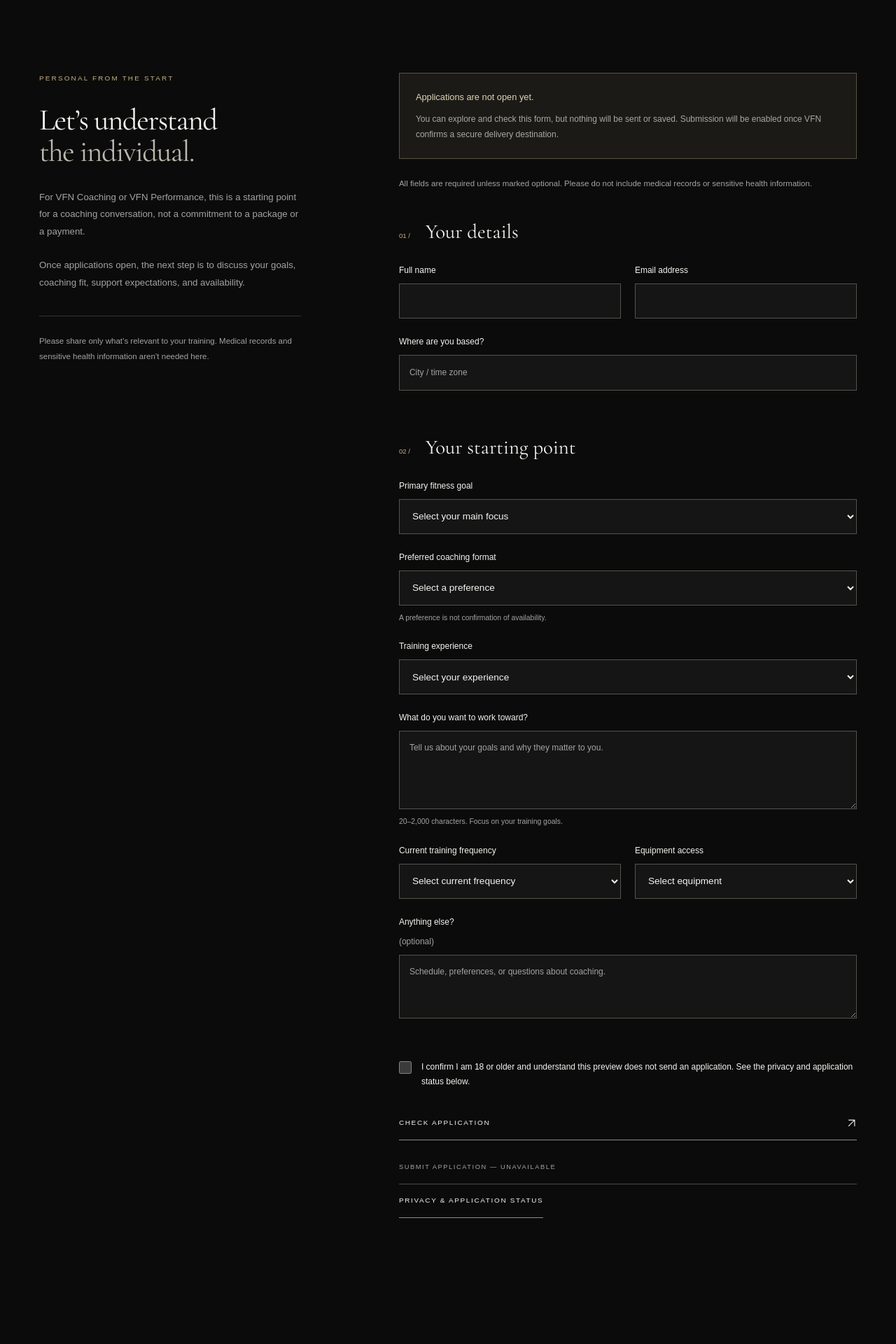
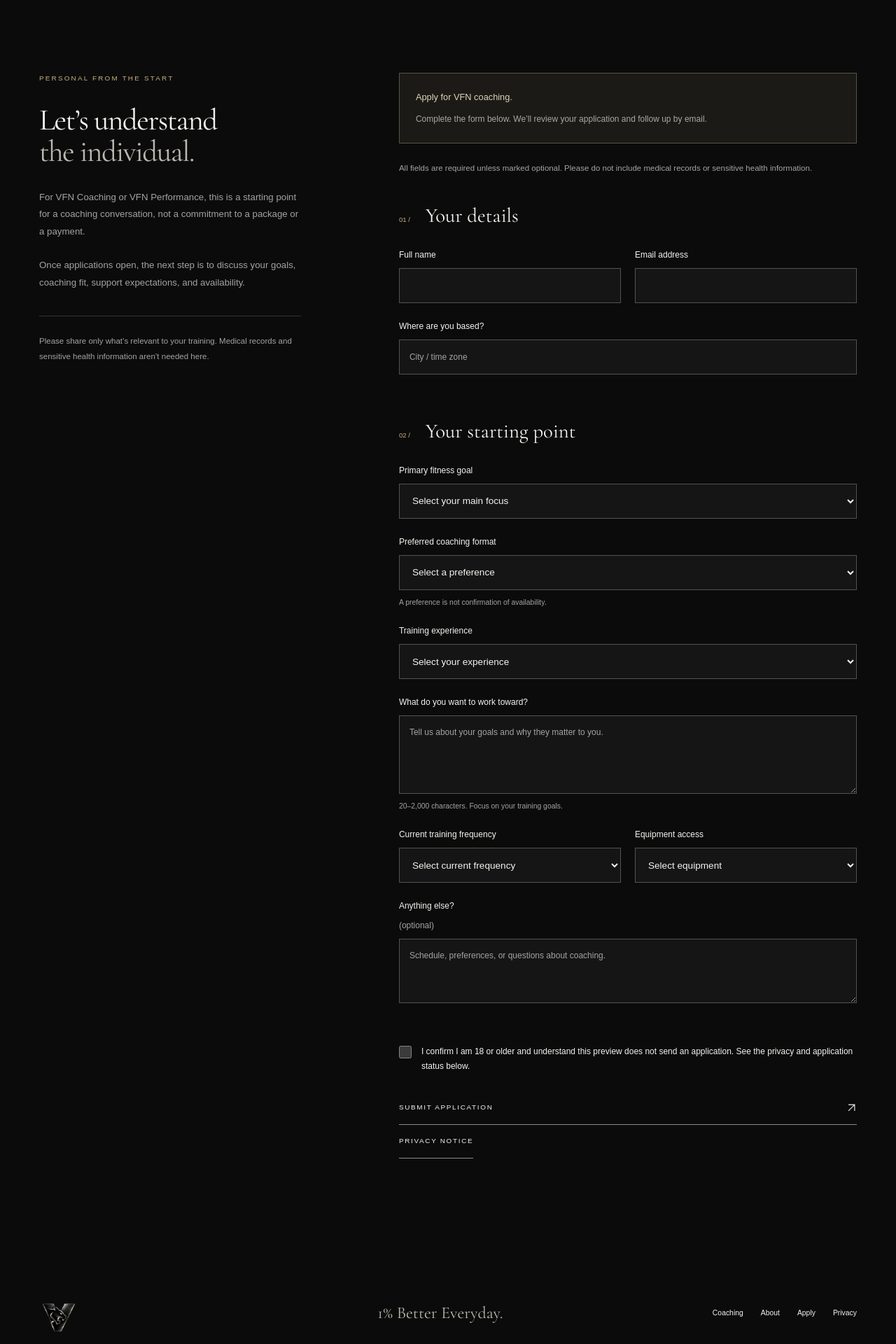
Before and after one commit to velasquezfitness/vfn-website, a Next.js app: page /apply in a window 1280 px wide. Shown: the part 500-2420 px from the top of the page at 70% size. Built offline with nearby package versions, Linux system fonts and the light colour scheme; a web font is replaced by a local one.

Commit message:
Connect VFN coaching applications to Formspree and update submission disclosures

```diff
--- a/src/components/application-form.tsx
+++ b/src/components/application-form.tsx
@@ -1,32 +1,37 @@
 "use client";
-import { useRef, useState, useSyncExternalStore } from "react";
+import { useRef, useState } from "react";
 import { Arrow } from "@/components/brand";
-const subscribe = () => () => {};
+
 export function ApplicationForm() {
-  const hydrated = useSyncExternalStore(
-    subscribe,
-    () => true,
-    () => false,
-  );
-  const [checked, setChecked] = useState(false);
+  const [status, setStatus] = useState<"idle" | "sending" | "success" | "error">("idle");
   const notice = useRef<HTMLDivElement>(null);
   return (
     <form
       className="application-form"
-      onSubmit={(e) => {
+      onSubmit={async (e) => {
         e.preventDefault();
-        setChecked(true);
+        if (status === "sending") return;
+        const formElement = e.currentTarget;
+        setStatus("sending");
+        try {
+          const response = await fetch("https://formspree.io/f/mdeeeown", {
+            method: "POST",
+            body: new FormData(formElement),
+            headers: { Accept: "application/json" },
+          });
+          if (!response.ok) throw new Error("Submission failed");
+          formElement.reset();
+          setStatus("success");
+        } catch {
+          setStatus("error");
+        }
         requestAnimationFrame(() => notice.current?.focus());
       }}
-      onChange={() => setChecked(false)}
+      onChange={() => { if (status !== "sending") setStatus("idle"); }}
     >
       <div className="form-notice" id="availability">
-        <strong>Applications are not open yet.</strong>
-        <p>
-          You can explore and check this form, but nothing will be sent or
-          saved. Submission will be enabled once VFN confirms a secure delivery
-          destination.
-        </p>
+        <strong>Apply for VFN coaching.</strong>
+        <p>Complete the form below. We’ll review your application and follow up by email.</p>
       </div>
       <p className="small muted">
         All fields are required unless marked optional. Please do not include
@@ -171,45 +176,24 @@
           an application. See the privacy and application status below.
         </span>
       </label>
-      <button
-        type="submit"
-        disabled={!hydrated}
-        className="button"
-        aria-describedby="availability"
-      >
-        Check application <Arrow />
-      </button>
-      <button type="button" className="button submit-disabled" disabled>
-        Submit application — unavailable
+      <button type="submit" disabled={status === "sending"} className="button" aria-describedby="availability">
+        {status === "sending" ? "Sending application…" : "Submit application"} <Arrow />
       </button>
       <div
         ref={notice}
         tabIndex={-1}
         role="status"
-        className={checked ? "form-result" : "sr-only"}
+        className={status === "success" || status === "error" ? "form-result" : "sr-only"}
       >
-        {checked && (
-          <>
-            <strong>Your form passes the field checks.</strong>
-            <p>
-              This is not a submitted application. Nothing has been sent or
-              saved. VFN must enable secure delivery before applications can be
-              accepted.
-            </p>
-          </>
-        )}
+        {status === "success" && <><strong>Application sent.</strong><p>Thank you for applying. VFN will review your details and contact you by email.</p></>}
+        {status === "error" && <><strong>We couldn’t send your application.</strong><p>Please try again in a moment. Your application has not been confirmed.</p></>}
       </div>
       <p className="small muted">
         <a className="text-link" href="/privacy">
-          Privacy &amp; application status
+          Privacy notice
         </a>
       </p>
-      <noscript>
-        <p className="form-notice">
-          Form checking requires JavaScript. Submission is unavailable; no
-          application will be sent.
-        </p>
-      </noscript>
+      <noscript><p className="form-notice">JavaScript is required to submit this application.</p></noscript>
     </form>
   );
 }
```
